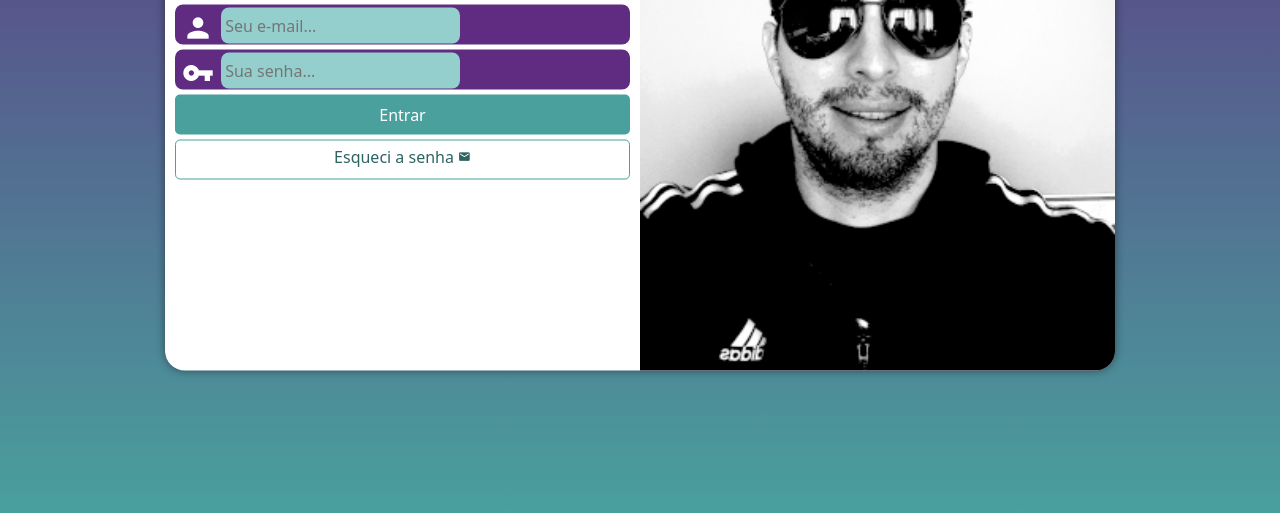
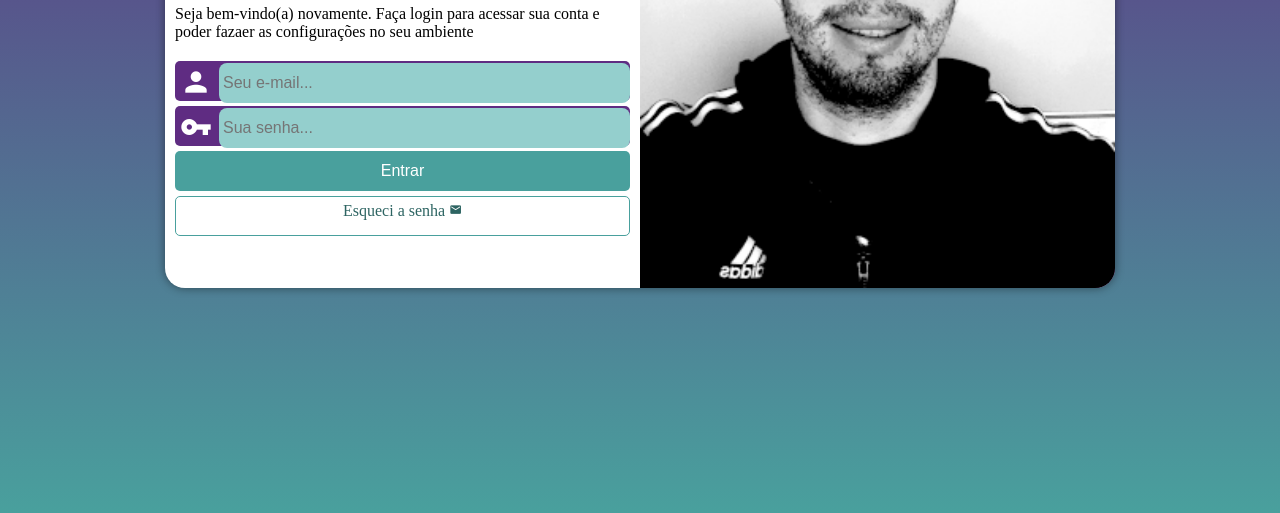
Before and after one commit to rsouzadev/projeto-login, a plain HTML site: page index.html in a window 1280 px wide. Shown: the part 287-800 px from the top of the page. Drawn offline with Linux system fonts and the light colour scheme.

Commit message:
finalizei

```diff
--- a/estilos/media-query.css
+++ b/estilos/media-query.css
@@ -14,9 +14,9 @@ Grandes telas: acima de 1200px
         background-image: linear-gradient(to top, #49a09d, #5f2c82);
     }
 
-
     section#login{
         width: 80vw;
+        height: 280px;
     }
 
     section#login > div#imagem{
@@ -38,6 +38,7 @@ Grandes telas: acima de 1200px
 
     section#login{
         width: 950px;
+        height: 350px;
     }
 
     section#login > div#imagem{
@@ -56,6 +57,7 @@ Grandes telas: acima de 1200px
     }
 
     div#formulario > p{
-        font-size: 1.2em;
+        font-size: 1em;
+        margin: 20px 0px;
     }
 }
--- a/estilos/style.css
+++ b/estilos/style.css
@@ -6,7 +6,7 @@ Lilás: 5f2c82
 */
 
 *{
-    font-family: system-ui, -apple-system, BlinkMacSystemFont, 'Segoe UI', Roboto, Oxygen, Ubuntu, Cantarell, 'Open Sans', 'Helvetica Neue', sans-serif;
+
     padding: 0px;
     margin: 0px;
     box-sizing: border-box;
@@ -28,13 +28,14 @@ section#login{
     position: absolute;
     top: 50%;
     left: 50%;
-    transform: translate(-50%,-50%);
+
     overflow: hidden;
     background-color: white;
     width: 250px;
     height: 515px;
     border-radius: 20px;
     box-shadow:  0px 0px 10px rgba(0, 0, 0, 0.450);
+    transform: translate(-50%,-50%);
     transition: width 0.3s, height 0.3s;
     transition-timing-function: ease;
 
@@ -65,11 +66,11 @@ div#formulario > p{
 
 form > div.campo{
     background-color: #5f2c82;
-    border: 2px solid #5f2c82;
+
     display: block;
     width: 100%;
     height: 40px;
-    border-radius: 8px;
+    border-radius: 5px;
     margin: 5px 0px;
 }
 
@@ -79,7 +80,6 @@ div.campo > label{
 
 div.campo > i{
     color: white;
-
     font-size: 2em;
     width: 40px;
     padding: 5px;
@@ -88,12 +88,18 @@ div.campo > i{
 div.campo > input{
     background-color: #94cfcd;
     font-size: 1em;
-    width: calc(100%-44px);
+    width: calc(100% - 44px);
     height: 100%;
-    transform: translateY(-12px);
+
     border: 0px;
     border-radius: 8px;
     padding: 4px;
+    transform: translateY(-10px);
+}
+
+div.campo > input:focus-within{
+    background-color: white;
+    border: none;
 }
 form > input[type=submit]{
     display: block;
```
